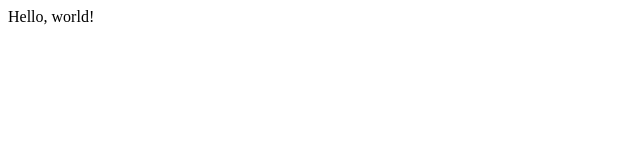
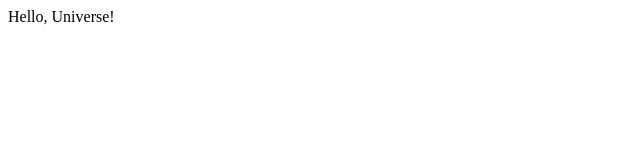
Before and after one commit to imrny/lecture1, a plain HTML site: page index.html in a window 1280 px wide. Shown: the full height of the page, 0-640 px from the left. Drawn offline with Linux system fonts and the light colour scheme.

Commit message:
Changed the body message

```diff
--- a/index.html
+++ b/index.html
@@ -5,6 +5,6 @@
     <title>Test</title>
   </head>
   <body>
-    Hello, world!
+    Hello, Universe!
   </body>
 </html>
```
